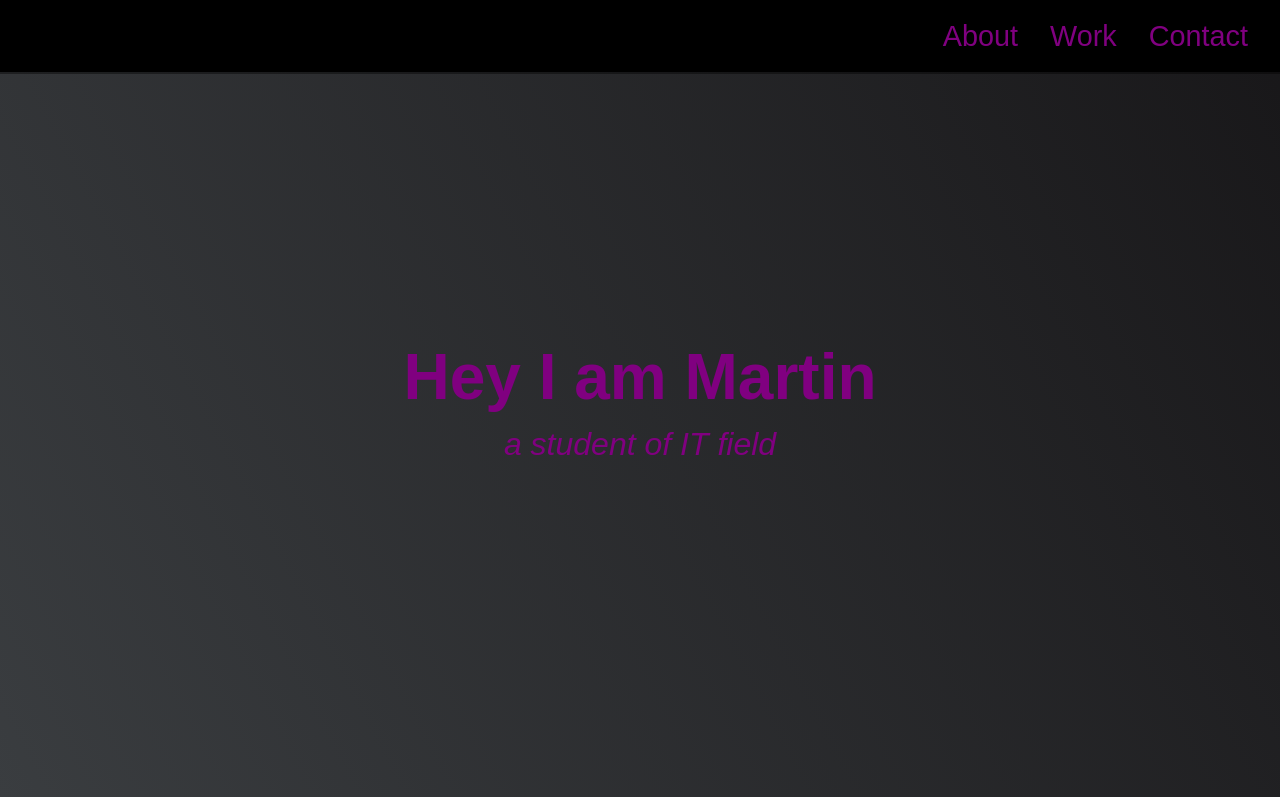
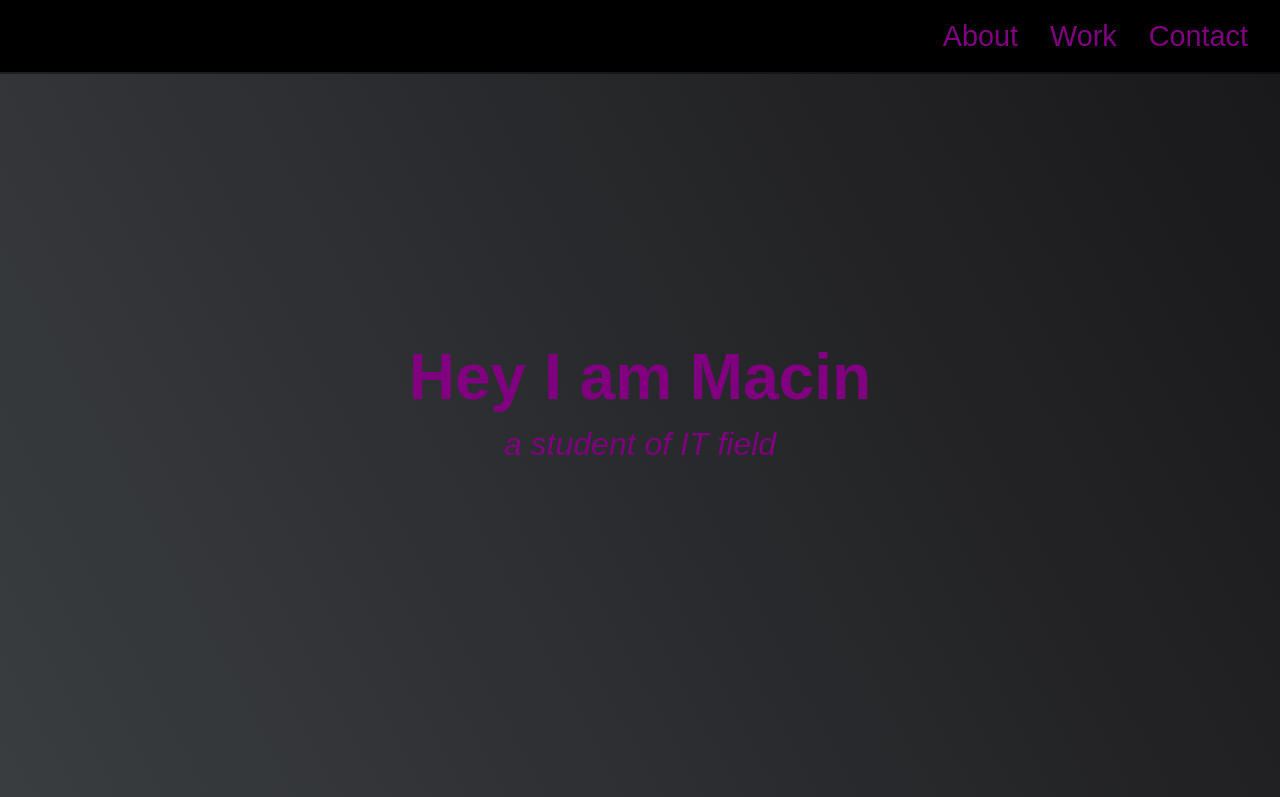
Before and after one commit to MartinMelecky/portfolio, a plain HTML site: page index.html in a window 1280 px wide. Shown: the top 797 px of the page. Drawn offline with Linux system fonts and the light colour scheme.

Commit message:
Update index.html

```diff
--- a/index.html
+++ b/index.html
@@ -19,7 +19,7 @@
         </ul>
     </nav>
     <section id="about" class="welcome-section">
-        <h1>Hey I am Martin</h1>
+        <h1>Hey I am Macin</h1>
         <p>a student of IT field</p>
     </section>
     <section id="work" class="work-section">
```
